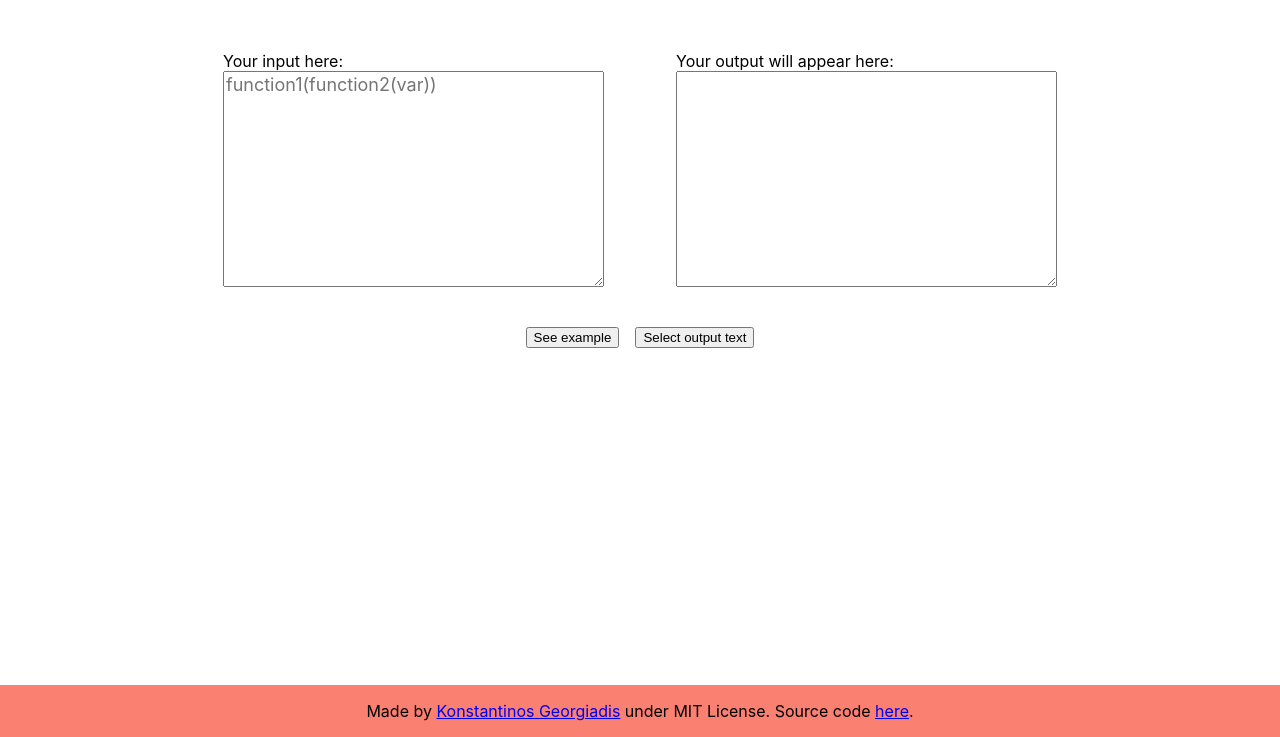
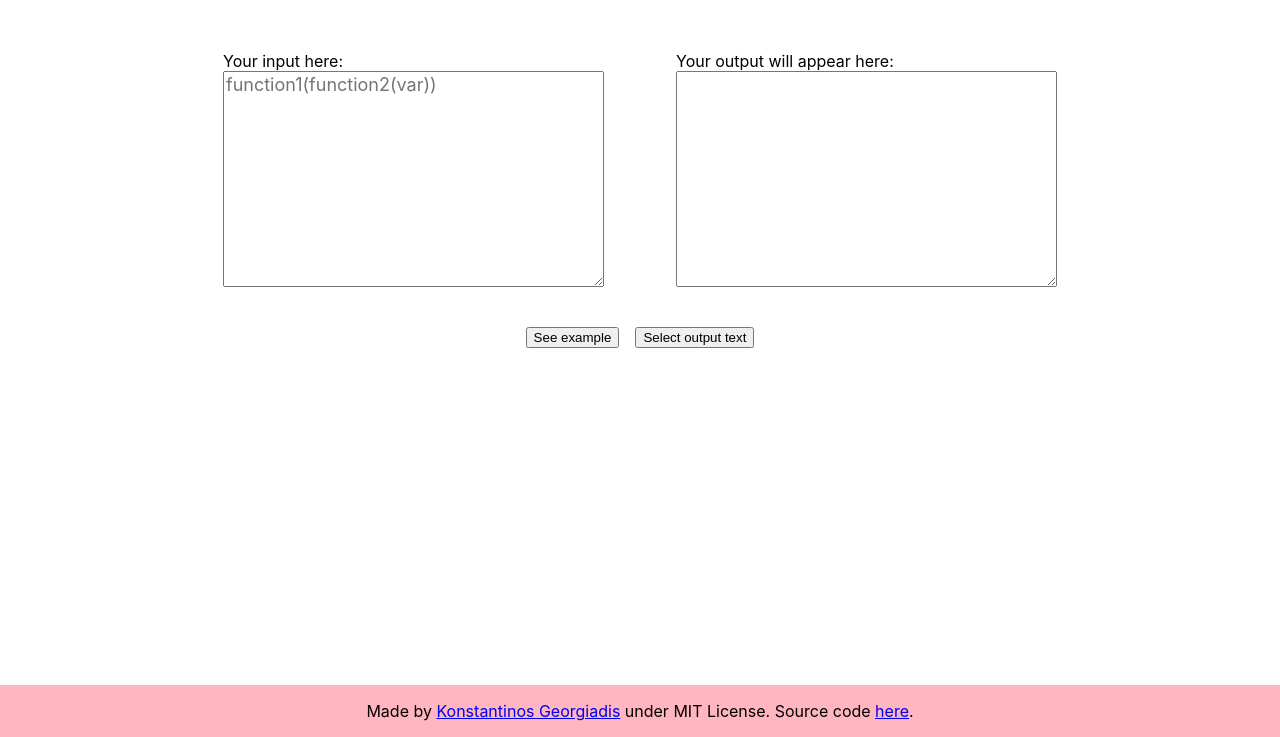
Before and after one commit to KGeorgiadis-law/ce-formatter, a plain HTML site: page index.html in a window 1280 px wide. Shown: the part 63-800 px from the top of the page. Drawn offline with Linux system fonts and the light colour scheme.

Commit message:
Update style.css

```diff
--- a/style.css
+++ b/style.css
@@ -56,7 +56,7 @@ footer {
     left: 0;
     bottom: 0;
     width: 100%;
-    background-color: salmon;
+    background-color: lightpink;
     color: black;
     text-align: center;
 }
```
